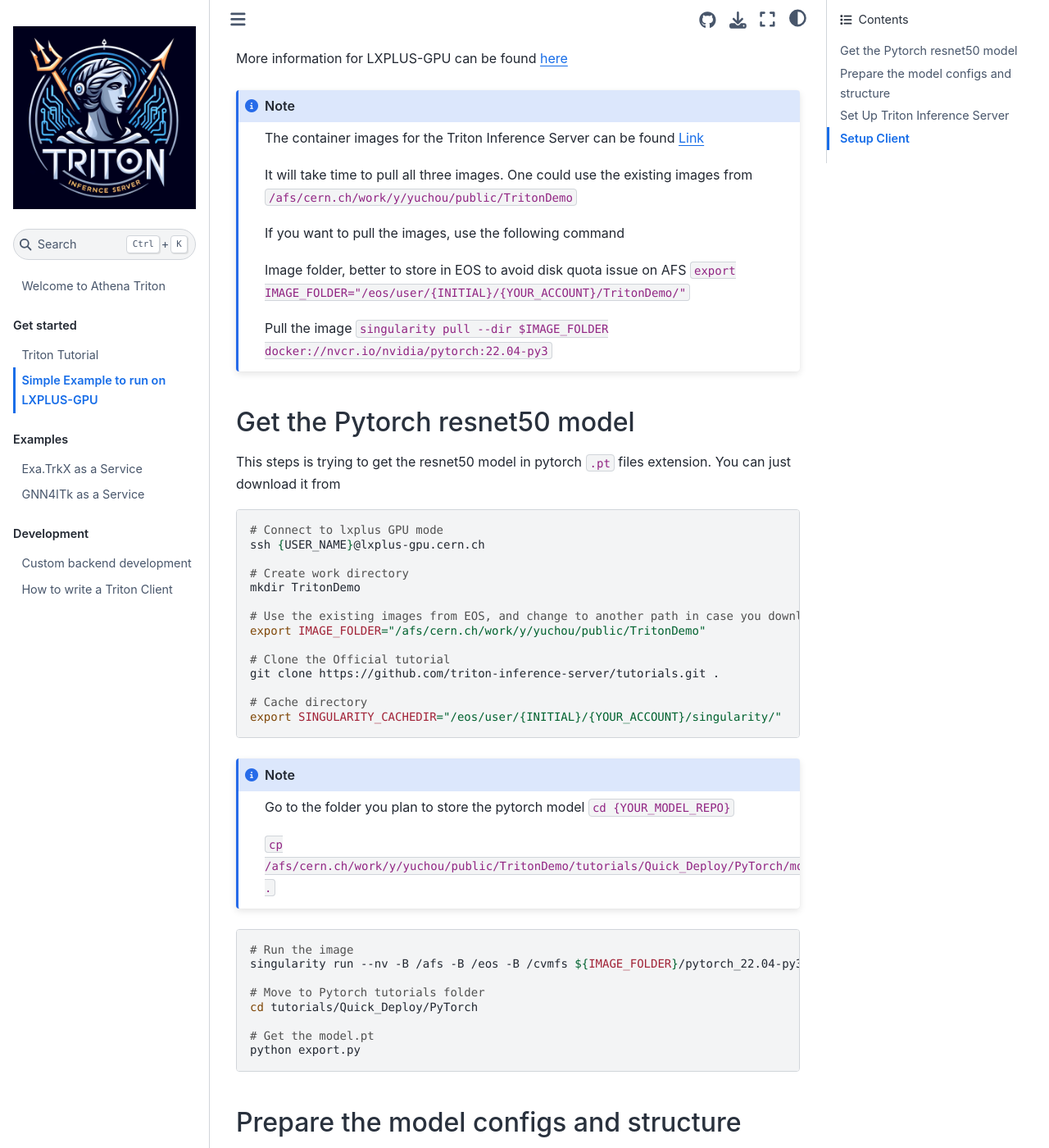
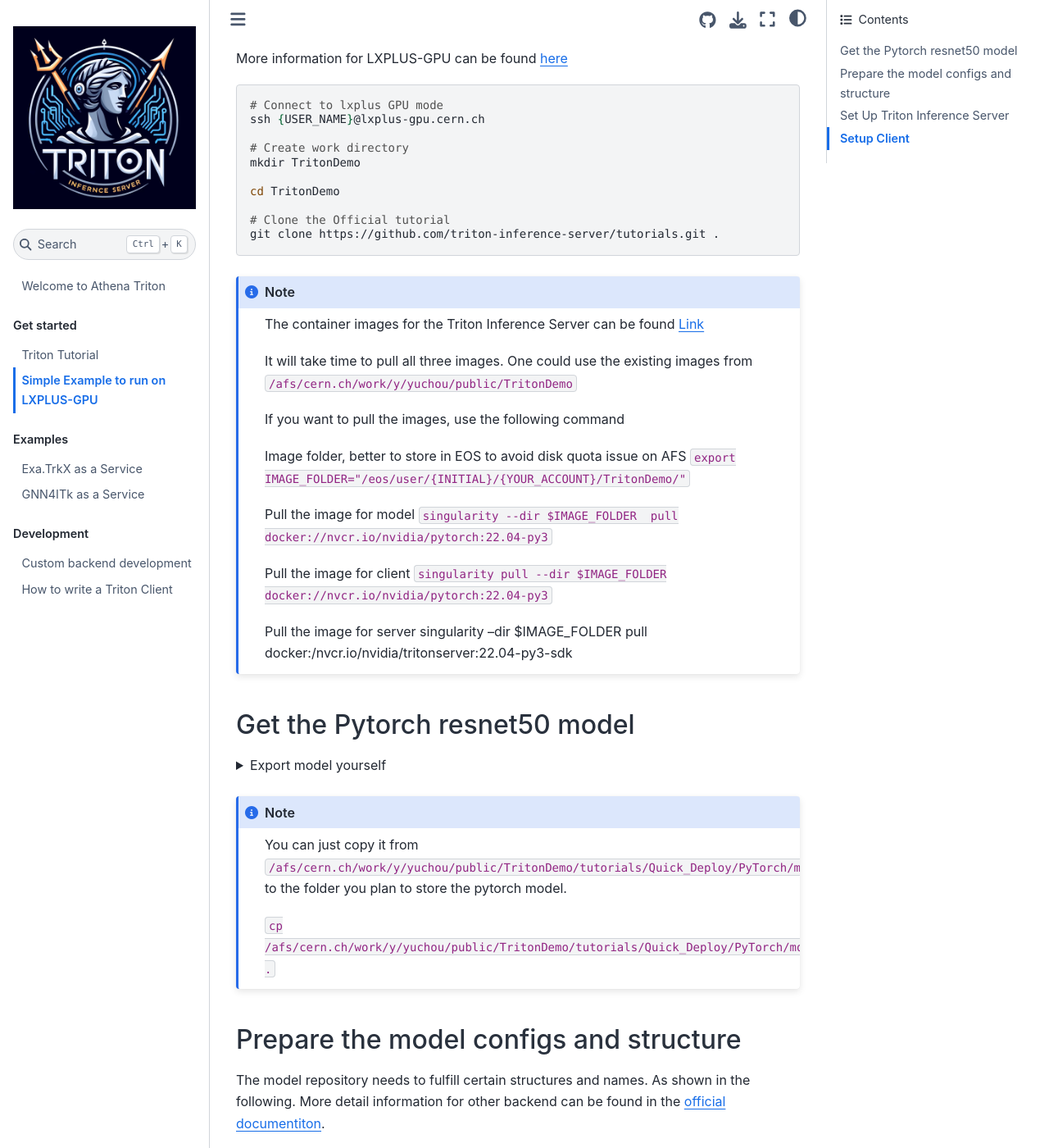
Before and after one commit to hrzhao76/AthenaTriton, a Jupyter Book: the page built from book/triton-lxplusGPU.md, in a window 1280 px wide and 1400 px high, scrolled down 265 px. Shown: the whole window at 82% size. Built offline with Jupyter Book 1.0.4 settings and Sphinx 7.4.7 and the Sphinx Book theme 1.1.4, drawn with Linux system fonts in a browser that asks for light colours; some of the changed text lies outside the part shown.

Commit message:
Update server setup

````diff
--- a/book/triton-lxplusGPU.md
+++ b/book/triton-lxplusGPU.md
@@ -7,6 +7,21 @@
 
 
 More information for LXPLUS-GPU can be found [here](https://clouddocs.web.cern.ch/gpu/index.html)
+
+```bash
+
+# Connect to lxplus GPU mode
+ssh {USER_NAME}@lxplus-gpu.cern.ch
+
+# Create work directory
+mkdir TritonDemo
+
+cd TritonDemo
+
+# Clone the Official tutorial
+git clone https://github.com/triton-inference-server/tutorials.git .
+
+```
 
 
 ```{note}
@@ -19,44 +34,34 @@
 Image folder, better to store in EOS to avoid disk quota issue on AFS
 `export IMAGE_FOLDER="/eos/user/{INITIAL}/{YOUR_ACCOUNT}/TritonDemo/"`
 
-Pull the image
+Pull the image for model
+`singularity --dir $IMAGE_FOLDER  pull docker://nvcr.io/nvidia/pytorch:22.04-py3`
+
+
+Pull the image for client
 `singularity pull --dir $IMAGE_FOLDER docker://nvcr.io/nvidia/pytorch:22.04-py3`
+
+Pull the image for server
+singularity --dir $IMAGE_FOLDER  pull docker:/nvcr.io/nvidia/tritonserver:22.04-py3-sdk
 
 ```
 
 ### Get the Pytorch resnet50 model
 
-This steps is trying to get the resnet50 model in pytorch `.pt` files extension. You can just download it from
 
+<details>
+  <summary>Export model yourself</summary>
 
-
+This steps is trying to get the resnet50 model in pytorch `.pt` files extension.
 
 ```bash
-# Connect to lxplus GPU mode
-ssh {USER_NAME}@lxplus-gpu.cern.ch
-
-# Create work directory
-mkdir TritonDemo
 
 # Use the existing images from EOS, and change to another path in case you download them yourself
 export IMAGE_FOLDER="/afs/cern.ch/work/y/yuchou/public/TritonDemo"
 
-# Clone the Official tutorial
-git clone https://github.com/triton-inference-server/tutorials.git .
-
 # Cache directory
 export SINGULARITY_CACHEDIR="/eos/user/{INITIAL}/{YOUR_ACCOUNT}/singularity/"
 
-```
-
-```{note}
-Go to the folder you plan to store the pytorch model
-`cd {YOUR_MODEL_REPO}`
-
-`cp /afs/cern.ch/work/y/yuchou/public/TritonDemo/tutorials/Quick_Deploy/PyTorch/model.pt .`
-```
-
-```bash
 # Run the image
 singularity run --nv -B /afs -B /eos -B /cvmfs ${IMAGE_FOLDER}/pytorch_22.04-py3.sif
 
@@ -67,7 +72,16 @@
 python export.py
 
 ```
+</details>
 
+```{note}
+
+You can just copy it from `/afs/cern.ch/work/y/yuchou/public/TritonDemo/tutorials/Quick_Deploy/PyTorch/model.pt`
+ to the folder you plan to store the pytorch model.
+
+`cp /afs/cern.ch/work/y/yuchou/public/TritonDemo/tutorials/Quick_Deploy/PyTorch/model.pt .`
+
+```
 
 ### Prepare the model configs and structure
 
@@ -90,10 +104,15 @@
 ### Set Up Triton Inference Server
 
 ```bash
-#
+# Set cache directory
 export SINGULARITY_CACHEDIR="/eos/user/{INITIAL}/{YOUR_ACCOUNT}/singularity/"
+# Set model folder
+export YOUR_MODEL_FOLDER="{YOUR_MODEL_FOLDER}"
+
+export IMAGE_FOLDER="/afs/cern.ch/work/y/yuchou/public/TritonDemo"
+
 # Run the container with triton server
-singularity run --nv -e --no-home -B {YOUR_MODEL_FOLDER}:/models tritonserver_22.04-py3.sif
+singularity run --nv -e --no-home -B ${YOUR_MODEL_FOLDER}:/models ${IMAGE_FOLDER}/tritonserver_22.04-py3.sif
 # Spin up a triton server
 tritonserver --model-repository=/models
 
@@ -125,8 +144,6 @@
 ssh {user_name}@lxplusXXX.cern.ch
 
 export IMAGE_FOLDER="/eos/user/{initial}/{whoami}/TritonDemo/"
-
-singularity --dir $IMAGE_FOLDER  pull docker:/nvcr.io/nvidia/tritonserver:22.04-py3-sdk
 
 
 singularity run --nv -e  -B /cvmfs:/cvmfs -B /afs/cern.ch/user/{initial}:/home -B /afs/cern.ch/user/{initial}/{whoami}:/srv -B /afs:/afs -B /eos:/eos tritonserver_22.04-py3-sdk.sif
````
